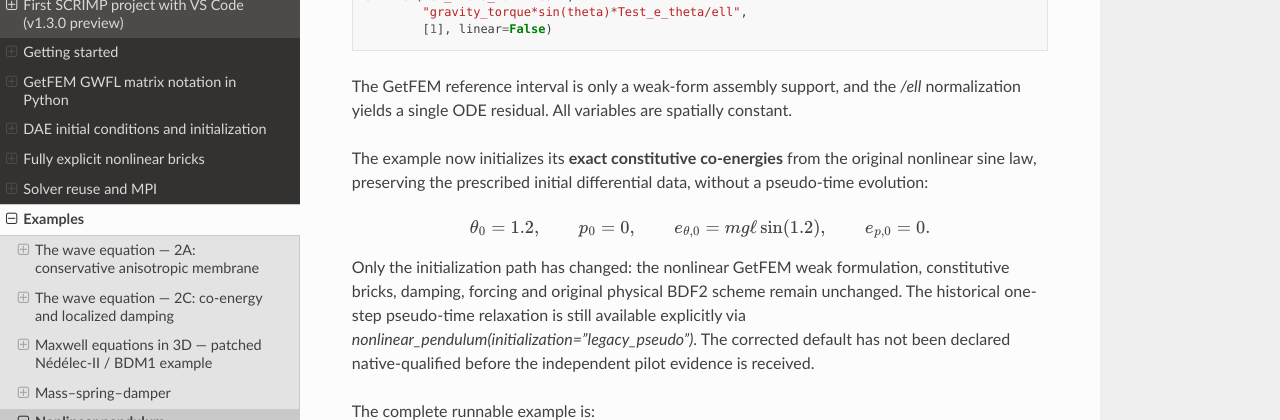
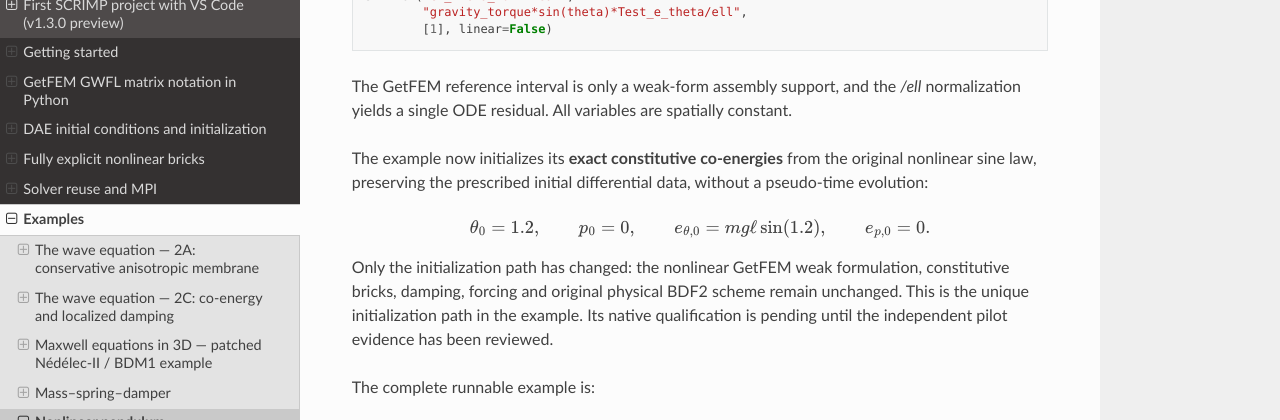
Before and after one commit to g-haine/scrimp, a Sphinx documentation site: the page built from docs/source/examples/nonlinear_pendulum.rst, in a window 1280 px wide and 900 px high, scrolled down 1015 px, cut to the strip 0-420 px from the top of the window. Built offline with Sphinx 7.4.7 and the Read the Docs theme 3.1.0, drawn with Linux system fonts in a browser that asks for light colours.

Commit message:
docs: remove obsolete pseudo initializer user workflow; describe one exact constitutive start

```diff
--- a/docs/source/examples/nonlinear_pendulum.rst
+++ b/docs/source/examples/nonlinear_pendulum.rst
@@ -85,11 +85,9 @@ initial differential data, without a pseudo-time evolution:
 Only the initialization path has changed: the nonlinear
 GetFEM weak formulation, constitutive bricks, damping,
 forcing and original physical BDF2 scheme remain unchanged.
-The historical one-step pseudo-time relaxation is still
-available explicitly via
-`nonlinear_pendulum(initialization="legacy_pseudo")`.
-The corrected default has not been declared native-qualified
-before the independent pilot evidence is received.
+This is the unique initialization path in the example. Its native
+qualification is pending until the independent pilot evidence
+has been reviewed.
 
 The complete runnable example is:
 
```
